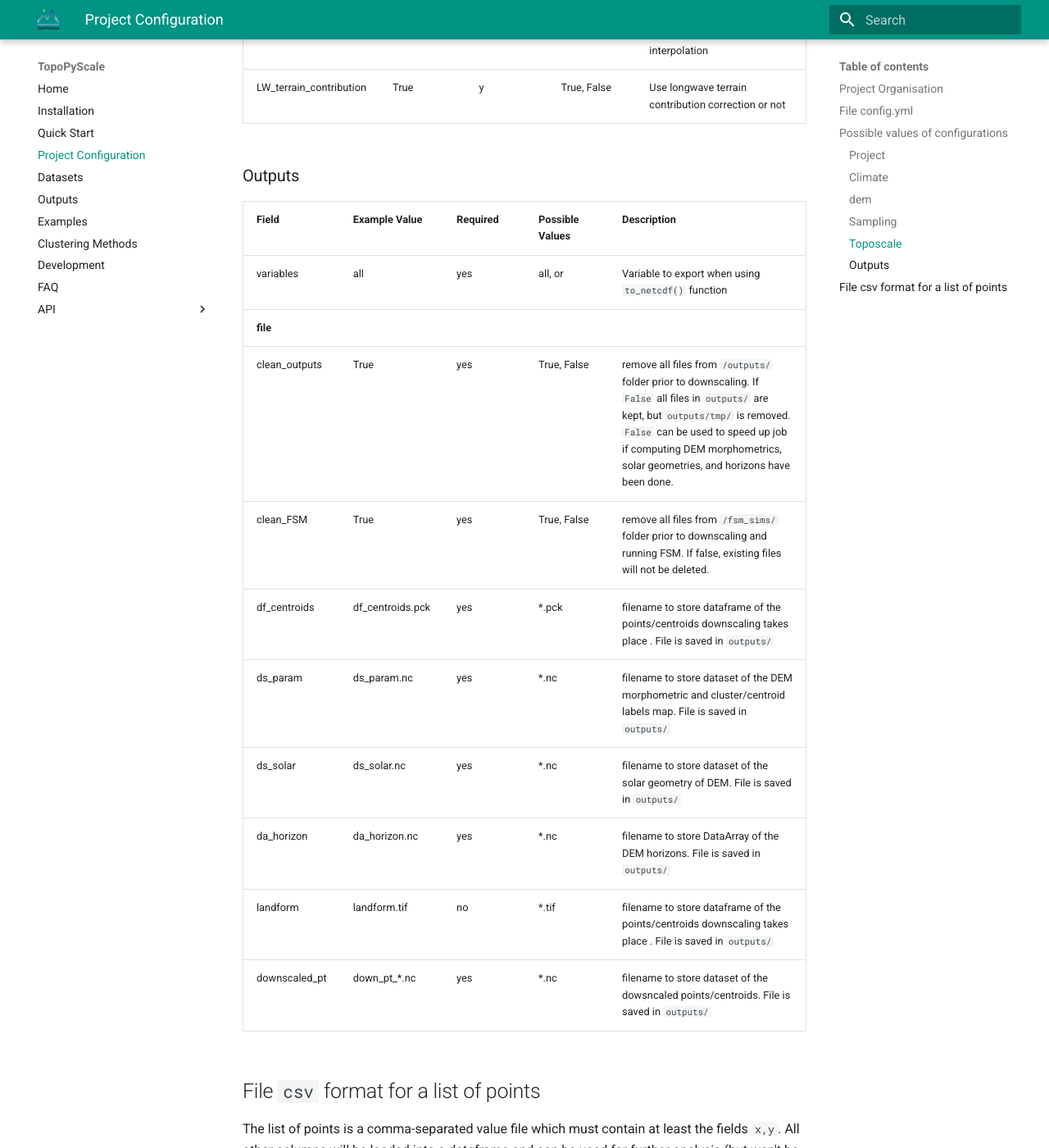
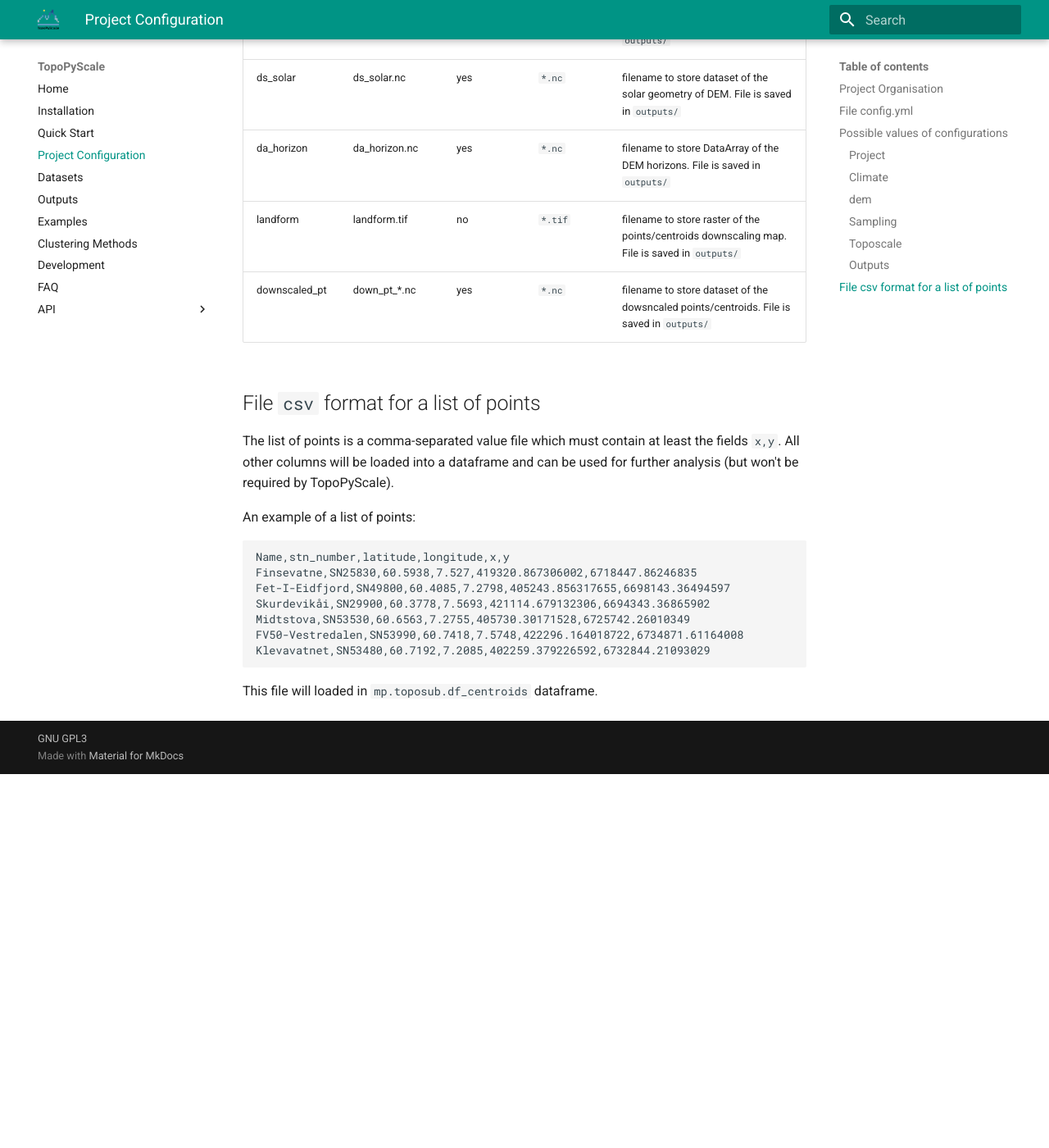
Before and after one commit to ArcticSnow/TopoPyScale_Documentation, an MkDocs documentation site: the page built from docs/03_configurationFile.md, in a window 1280 px wide and 1400 px high, scrolled down 6793 px. Shown: the whole window at 82% size. Built offline with MkDocs 1.6.1 and Material for MkDocs 9.7.7, drawn with Linux system fonts in a browser that asks for light colours; after the commit the page ends 7737 px from its top, so only the background shows below that; some of the changed text lies outside the part shown.

Commit message:
update doc

```diff
--- a/docs/03_configurationFile.md
+++ b/docs/03_configurationFile.md
@@ -191,12 +191,12 @@ The file `config.yml` is parsed by TopoPyScale at the time the class `topoclass(
 | **file**      |                  |          |                 |                                                              |
 | clean_outputs | True             | yes      | True, False     | remove all files from `/outputs/` folder prior to downscaling. If `False` all files in `outputs/` are kept, but `outputs/tmp/` is removed. `False` can be used to speed up job if computing DEM morphometrics, solar geometries, and horizons have been done. |
 | clean_FSM     | True             | yes      | True, False     | remove all files from `/fsm_sims/` folder prior to downscaling and running FSM. If false, existing files will not be deleted. |
-| df_centroids  | df_centroids.pck | yes      | *.pck           | filename to store dataframe of the points/centroids downscaling takes place . File is saved in `outputs/` |
-| ds_param      | ds_param.nc      | yes      | *.nc            | filename to store dataset of the DEM morphometric and cluster/centroid labels map. File is saved in `outputs/` |
-| ds_solar      | ds_solar.nc      | yes      | *.nc            | filename to store dataset of the solar geometry of DEM. File is saved in `outputs/` |
-| da_horizon    | da_horizon.nc    | yes      | *.nc            | filename to store DataArray of the DEM horizons. File is saved in `outputs/` |
-| landform      | landform.tif     | no       | *.tif           | filename to store dataframe of the points/centroids downscaling takes place . File is saved in `outputs/` |
-| downscaled_pt | down_pt_*.nc     | yes      | *.nc            | filename to store dataset of the dowsncaled points/centroids. File is saved in `outputs/` |
+| df_centroids  | df_centroids.pck | yes      | `*.pck`         | filename to store dataframe of the points/centroids downscaling takes place . File is saved in `outputs/` |
+| ds_param      | ds_param.nc      | yes      | `*.nc`          | filename to store dataset of the DEM morphometric and cluster/centroid labels map. File is saved in `outputs/` |
+| ds_solar      | ds_solar.nc      | yes      | `*.nc`          | filename to store dataset of the solar geometry of DEM. File is saved in `outputs/` |
+| da_horizon    | da_horizon.nc    | yes      | `*.nc`          | filename to store DataArray of the DEM horizons. File is saved in `outputs/` |
+| landform      | landform.tif     | no       | `*.tif`         | filename to store raster of the points/centroids downscaling map. File is saved in `outputs/` |
+| downscaled_pt | down_pt_*.nc     | yes      | `*.nc`          | filename to store dataset of the dowsncaled points/centroids. File is saved in `outputs/` |
 
 ## File `csv` format for a list of points
 
```
Also changed, not shown: other parts of docs/03_configurationFile.md (+16 -16 lines).
